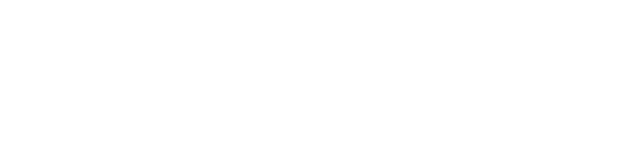
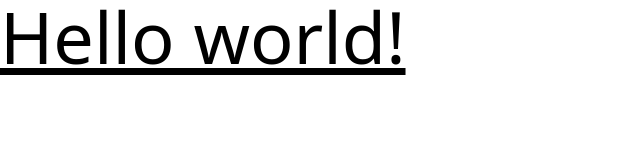
Before and after one commit to abhi1994j/TED_UI, a website: page index.html in a window 1280 px wide. Shown: the whole page, without its empty margins (0-640 px from the left). Drawn offline with Linux system fonts and the light colour scheme.

Commit message:
create TED UI

```diff
--- a/index.html
+++ b/index.html
@@ -7,6 +7,8 @@
     <link href="output.css" rel="stylesheet">
 </head>
 <body>
-
+    <h1 class="text-7xl underline">
+        Hello world!
+      </h1>
 </body>
 </html>
```
Also changed, not shown: README.md (added), output.css.
